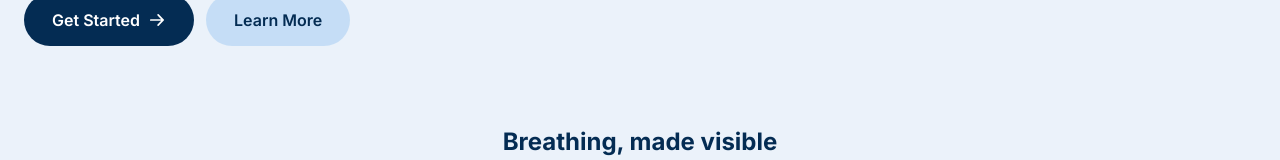
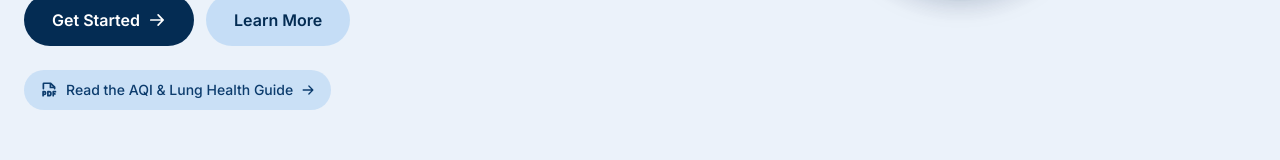
Before and after one commit to ryantyagi3006-rgb/BreatheBetter, a React (Vite) app in the folder frontend/: page / in a window 1280 px wide. Shown: the part 489-649 px from the top of the page. Built offline with nearby package versions, Linux system fonts and the light colour scheme; no server answers.

Commit message:
Add one-click AQI & Lung Health Guide button to home hero

```diff
--- a/frontend/src/i18n/en.json
+++ b/frontend/src/i18n/en.json
@@ -18,6 +18,7 @@
   "disconnect": "Disconnect",
   "get_started": "Get Started",
   "learn_more": "Learn More",
+  "aqi_guide_cta": "Read the AQI & Lung Health Guide",
 
   "hero_badge": "Student Health Awareness",
   "hero_title_1": "Understand how",
--- a/frontend/src/i18n/hi.json
+++ b/frontend/src/i18n/hi.json
@@ -18,6 +18,7 @@
   "disconnect": "डिस्कनेक्ट",
   "get_started": "शुरू करें",
   "learn_more": "और जानें",
+  "aqi_guide_cta": "AQI और फेफड़ों के स्वास्थ्य की गाइड पढ़ें",
 
   "hero_badge": "छात्र स्वास्थ्य जागरूकता",
   "hero_title_1": "समझें कि आप",
--- a/frontend/src/pages/LandingPage.jsx
+++ b/frontend/src/pages/LandingPage.jsx
@@ -1,6 +1,6 @@
 import { Link } from 'react-router-dom';
 import { useTranslation } from 'react-i18next';
-import { Plug, Wind, ChartLine, ArrowRight } from '@phosphor-icons/react';
+import { Plug, Wind, ChartLine, ArrowRight, FilePdf } from '@phosphor-icons/react';
 import { useApp } from '../context/AppContext';
 import BreathingOrb from '../components/BreathingOrb';
 import BreathMark from '../components/BreathMark';
@@ -46,6 +46,17 @@ export default function LandingPage() {
             </Link>
             <Link to="/about" className="btn-secondary px-7 py-3.5 text-base">{t('learn_more')}</Link>
           </div>
+
+          {/* One-click AQI / lung-health guide */}
+          <a
+            href="/BreatheBetter-AQI-Lung-Health-Guide.pdf"
+            target="_blank"
+            rel="noreferrer"
+            className="inline-flex items-center gap-2 self-start text-sm font-medium text-navy-700 dark:text-lightblue bg-navy-100/60 dark:bg-white/10 hover:bg-navy-100 dark:hover:bg-white/15 rounded-full px-4 py-2.5 transition-colors animate-fade-up"
+            style={{ animationDelay: '240ms' }}
+          >
+            <FilePdf size={18} weight="bold" /> {t('aqi_guide_cta')} <ArrowRight size={14} weight="bold" />
+          </a>
         </div>
 
         {/* Hero visual */}
```
Also changed, not shown: 1 other file (tests, documents, lock files or other folders).
